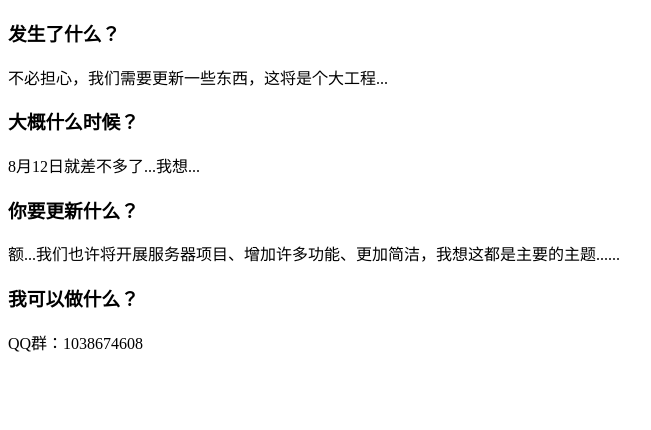
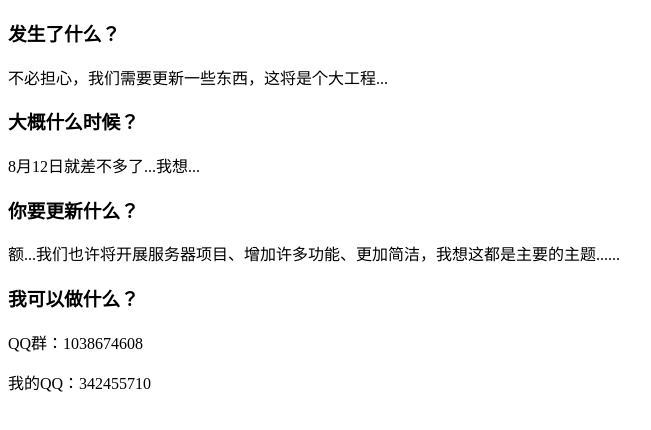
Before and after one commit to chinape/qierr.github.io, a plain HTML site: page index.html in a window 1280 px wide. Shown: the part 70-500 px from the top of the page, without its empty margins (0-651 px from the left). Drawn offline with Linux system fonts and the light colour scheme.

Commit message:
Update index.html

```diff
--- a/index.html
+++ b/index.html
@@ -15,6 +15,7 @@
     <p>额...我们也许将开展服务器项目、增加许多功能、更加简洁，我想这都是主要的主题......</p>
     <h3>我可以做什么？</h3>
     <p>QQ群：1038674608</p>
+    <p>我的QQ：342455710</p>
 
 
 
```
